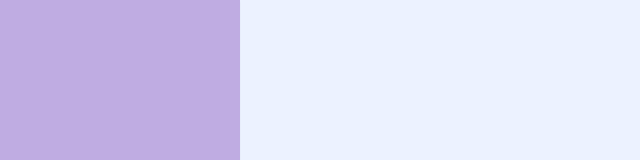
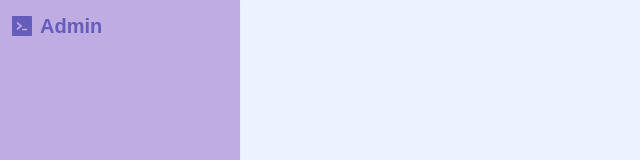
Before and after one commit to erdaboss99/NextJS-Forum, a Next.js app: page /admin in a window 1280 px wide. Shown: the top 160 px of the page, without its empty margins (0-640 px from the left). Built offline with nearby package versions, Linux system fonts and the light colour scheme; a web font is replaced by a local one.

Commit message:
Add logo component for the admin dashboard

```diff
--- a/src/components/common/AdminNav.tsx
+++ b/src/components/common/AdminNav.tsx
@@ -1,9 +1,20 @@
+import Link from 'next/link';
 import { FC } from 'react';
+import Logo from './Logo';
 
 interface AdminNavProps {}
 
 const AdminNav: FC<AdminNavProps> = (props): JSX.Element => {
-	return <nav className='h-screen w-60 shadow-sm bg-secondary-light dark:bg-secondary-dark '></nav>;
+	return (
+		<nav className='h-screen w-60 shadow-sm bg-secondary-light dark:bg-secondary-dark '>
+			<Link className='flex items-center space-x-2 p-3' href='/admin'>
+				<Logo className='fill-highlight-light dark:fill-highlight-dark w-5 h-5' />
+				<span className='text-highlight-light dark:text-highlight-dark text-xl font-semibold'>
+					Admin
+				</span>
+			</Link>
+		</nav>
+	);
 };
 
 export default AdminNav;
--- /dev/null
+++ b/src/components/common/Logo.tsx
@@ -0,0 +1,17 @@
+import { FC } from 'react';
+
+interface LogoProps {
+	className?: string;
+}
+const Logo: FC<LogoProps> = ({ className }) => (
+	<svg
+		width='32'
+		height='32'
+		viewBox='0 0 32 32'
+		xmlns='http://www.w3.org/2000/svg'
+		className={className}>
+		<path d='M30.72 0H1.28C0.572 0 0 0.572 0 1.28V30.72C0 31.428 0.572 32 1.28 32H30.72C31.428 32 32 31.428 32 30.72V1.28C32 0.572 31.428 0 30.72 0ZM16.044 16.244L8.364 22.684C8.156 22.86 7.84 22.712 7.84 22.44V19.932C7.84 19.84 7.884 19.748 7.956 19.688L12.348 16L7.956 12.312C7.91923 12.283 7.88965 12.2458 7.86954 12.2035C7.84941 12.1612 7.83931 12.1148 7.84 12.068V9.56C7.84 9.288 8.156 9.14 8.364 9.316L16.044 15.752C16.2 15.88 16.2 16.116 16.044 16.244ZM24.16 22.44C24.16 22.616 24.024 22.76 23.86 22.76H16.46C16.296 22.76 16.16 22.616 16.16 22.44V20.52C16.16 20.344 16.296 20.2 16.46 20.2H23.86C24.024 20.2 24.16 20.344 24.16 20.52V22.44Z' />
+	</svg>
+);
+
+export default Logo;
```
